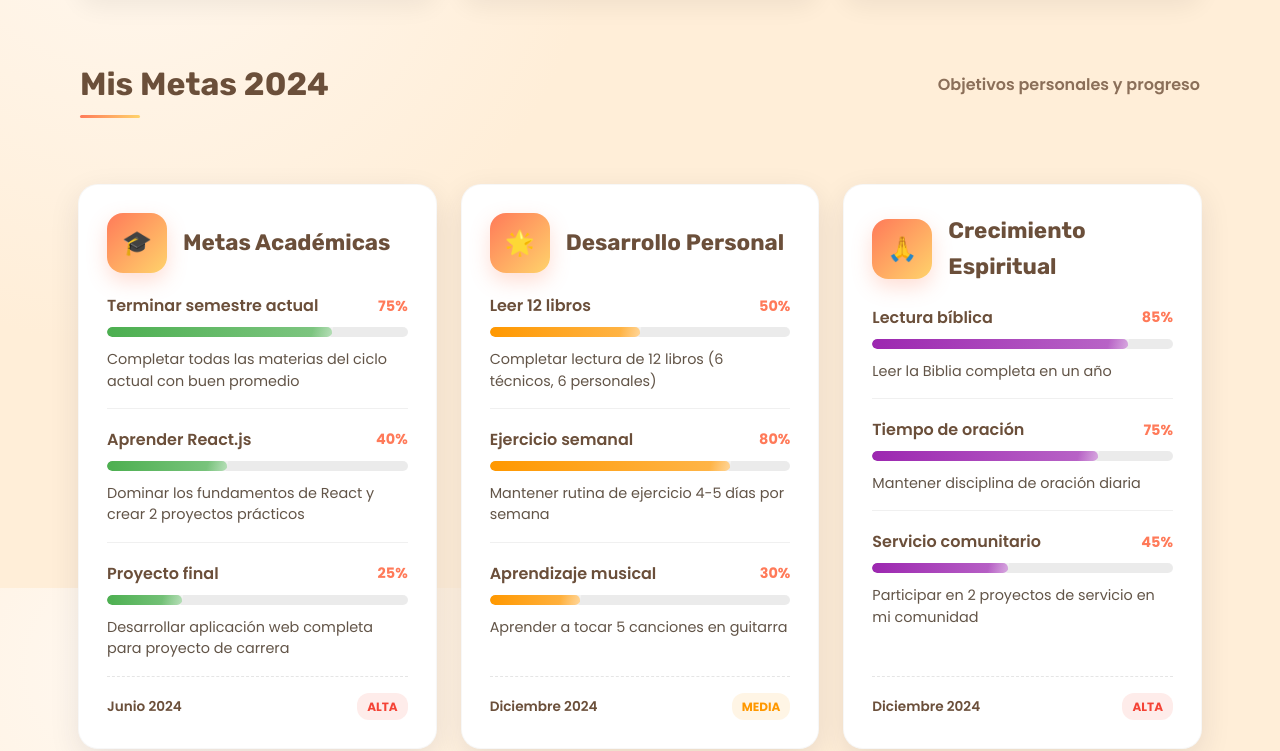
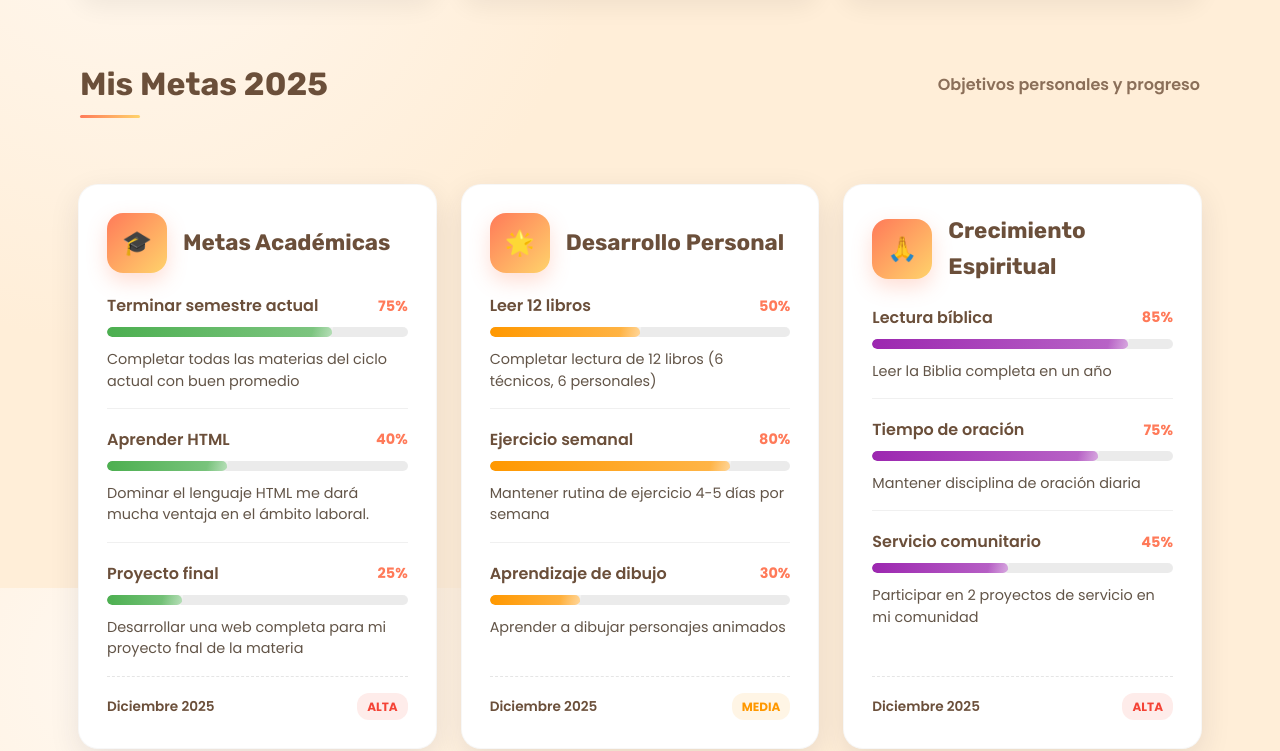
Before and after one commit to lalitopremium2004-lgtm/Eduardo-Garc-a-Medina-Grupo-504., a plain HTML site: page index.htm in a window 1280 px wide. Shown: the part 1812-2563 px from the top of the page. Drawn offline with Linux system fonts and the light colour scheme.

Commit message:
Es una página completa que combina tu perfil académico con tus intereses personales y espirituales.

```diff
--- a/index.htm
+++ b/index.htm
@@ -837,7 +837,7 @@
 
     <!-- NUEVA SECCIÓN: Metas y Progreso Personal -->
     <div class="section-title" style="margin-top:48px">
-      <h2 id="metas">Mis Metas 2024</h2>
+      <h2 id="metas">Mis Metas 2025</h2>
       <div style="font-size:16px;color:#8b6f59;font-weight:600">Objetivos personales y progreso</div>
     </div>
 
@@ -862,13 +862,13 @@
             </div>
             <div class="goal-item">
               <div class="goal-label">
-                <span class="goal-name">Aprender React.js</span>
+                <span class="goal-name">Aprender HTML</span>
                 <span class="goal-percentage">40%</span>
               </div>
               <div class="progress-container">
                 <div class="progress-bar" data-progress="40"></div>
               </div>
-              <div class="goal-description">Dominar los fundamentos de React y crear 2 proyectos prácticos</div>
+              <div class="goal-description">Dominar el lenguaje HTML me dará mucha ventaja en el ámbito laboral.</div>
             </div>
             <div class="goal-item">
               <div class="goal-label">
@@ -878,11 +878,11 @@
               <div class="progress-container">
                 <div class="progress-bar" data-progress="25"></div>
               </div>
-              <div class="goal-description">Desarrollar aplicación web completa para proyecto de carrera</div>
+              <div class="goal-description">Desarrollar una web completa para mi proyecto fnal de la materia</div>
             </div>
           </div>
           <div class="goal-status">
-            <span class="goal-deadline">Junio 2024</span>
+            <span class="goal-deadline">Diciembre 2025</span>
             <span class="goal-priority priority-high">Alta</span>
           </div>
         </div>
@@ -916,17 +916,17 @@
             </div>
             <div class="goal-item">
               <div class="goal-label">
-                <span class="goal-name">Aprendizaje musical</span>
+                <span class="goal-name">Aprendizaje de dibujo</span>
                 <span class="goal-percentage">30%</span>
               </div>
               <div class="progress-container">
                 <div class="progress-bar" data-progress="30"></div>
               </div>
-              <div class="goal-description">Aprender a tocar 5 canciones en guitarra</div>
+              <div class="goal-description">Aprender a dibujar personajes animados</div>
             </div>
           </div>
           <div class="goal-status">
-            <span class="goal-deadline">Diciembre 2024</span>
+            <span class="goal-deadline">Diciembre 2025</span>
             <span class="goal-priority priority-medium">Media</span>
           </div>
         </div>
@@ -970,7 +970,7 @@
             </div>
           </div>
           <div class="goal-status">
-            <span class="goal-deadline">Diciembre 2024</span>
+            <span class="goal-deadline">Diciembre 2025</span>
             <span class="goal-priority priority-high">Alta</span>
           </div>
         </div>
```
